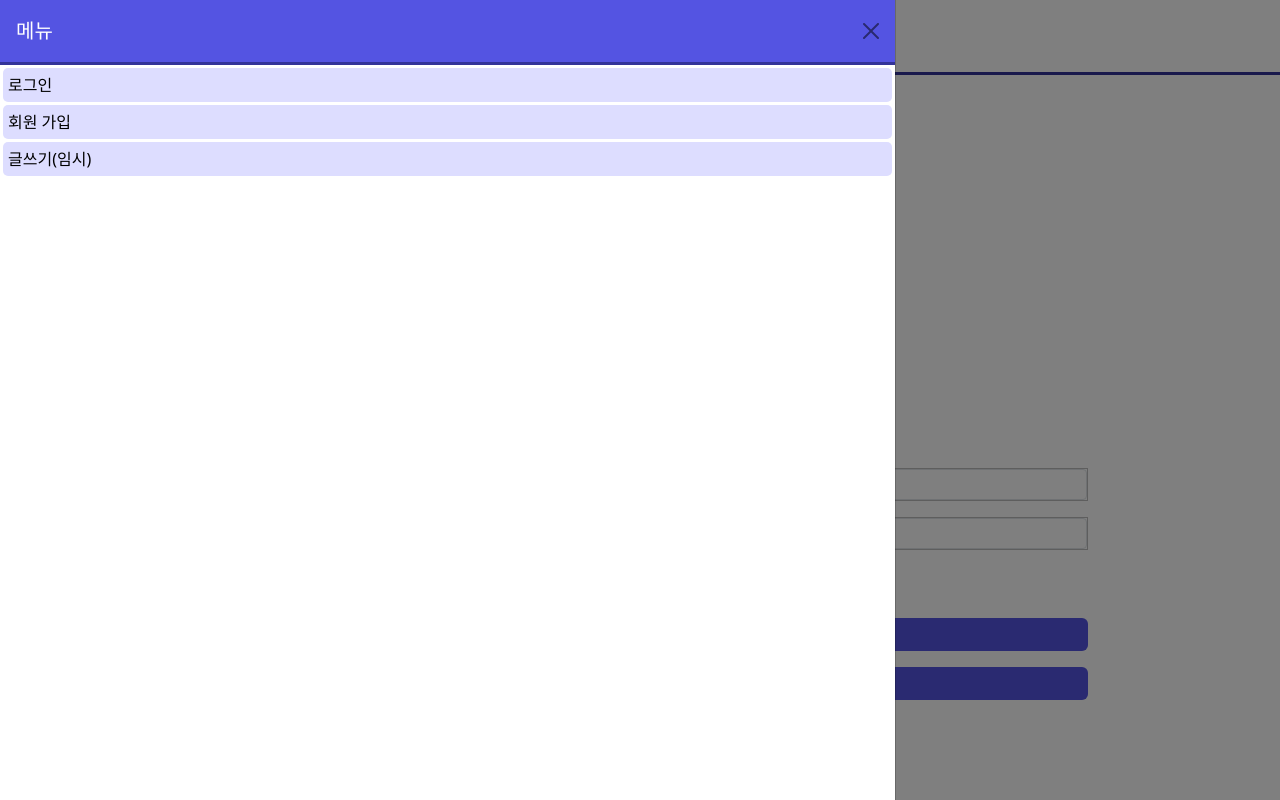
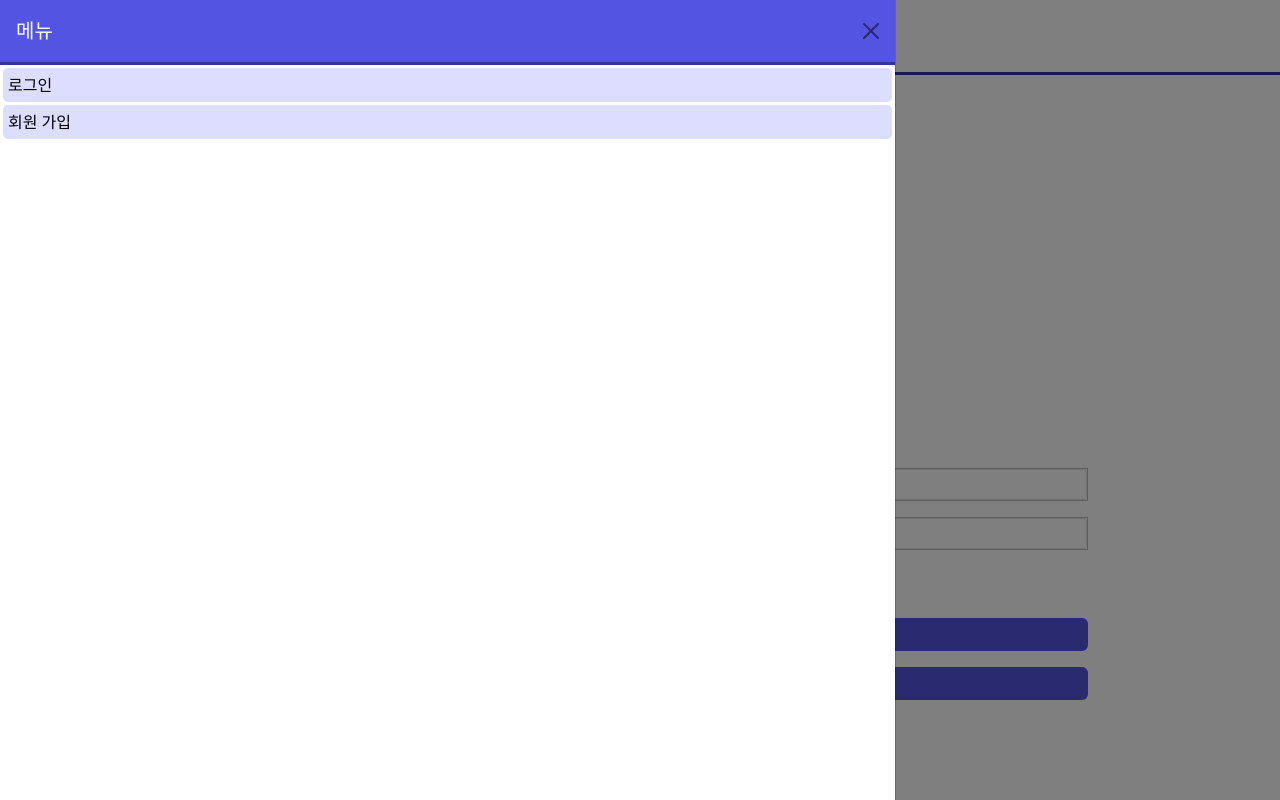
Before and after one commit to Hoto-Mocha/TeamProject-DrawMind, a React (Vite) app in the folder drawmind-client/: page /login in a window 1280 px wide. Both pictures are taken after a click on the icon 37 px from the left and 35 px from the top of the page. Built offline with nearby package versions, Linux system fonts and the light colour scheme; what react-simple-toasts would draw is missing.

Commit message:
로그인 상태에서만 글쓰기 가능하게 하기

```diff
--- a/drawmind-client/src/components/common/Header.jsx
+++ b/drawmind-client/src/components/common/Header.jsx
@@ -26,7 +26,12 @@ export default function Header() {
             <Offcanvas.Body style={{ "padding": "0", "display": "flex", "flexDirection": "column" }}>
               <Link className='offBoxNav' to='/login' onClick={handleClose}>로그인</Link>
               <Link className='offBoxNav' to='/register' onClick={handleClose}>회원 가입</Link>
-              <Link className='offBoxNav' to='/write' onClick={handleClose}>글쓰기(임시)</Link>
+              {
+                localStorage.getItem('id') &&
+                (
+                  <Link className='offBoxNav' to='/write' onClick={handleClose}>글쓰기(임시)</Link>
+                )
+              }
             </Offcanvas.Body>
           </Offcanvas>
           {/* <button className="btn btn-sm generalBtn">글쓰기</button> */}
--- a/drawmind-client/src/pages/login/Login.jsx
+++ b/drawmind-client/src/pages/login/Login.jsx
@@ -16,6 +16,8 @@ function Login() {
     if (!(id && password)) {
       return alert('아이디 또는 비밀번호를 입력해주세요!');
     }
+
+    localStorage.setItem('id', id);
 
     navigate('/');
   };
```
